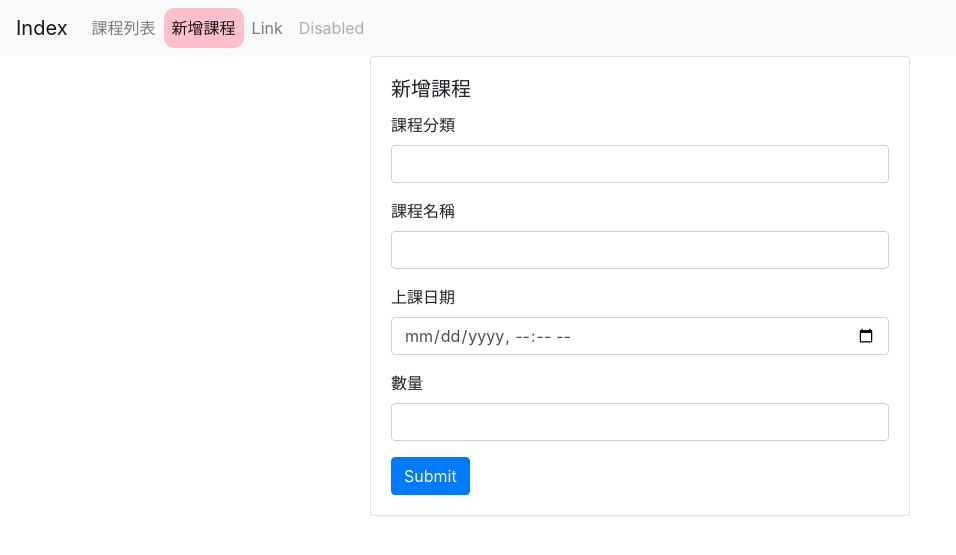
After one commit to snail356/PHPpractice, a PHP site: page /ab-insert.php in a window 1280 px wide. The commit adds this page. Shown: the top 555 px of the page, without its empty margins (0-956 px from the left). Run offline with PHP 8.4, Linux system fonts and the light colour scheme.

Commit message:
input type設定

```diff
--- /dev/null
+++ b/ab-insert.php
@@ -0,0 +1,66 @@
+<?php
+if(! isset($_SESSION)){
+    session_start();
+}
+$pageName = 'ab-insert';
+
+
+?>
+<?php include __DIR__. '/parts/html-head.php'; ?>
+
+<style>
+
+</style>
+
+<?php include __DIR__. '/parts/navbar.php'; ?>
+<div class="container">
+    <div class="row d-flex justify-content-center">
+        <div class="col-lg-6">
+            <?php if(isset($errorMsg)): ?>
+            <div class="alert alert-danger" role="alert">
+                <?= $errorMsg ?>
+            </div>
+            <?php endif ?>
+
+
+            <div class="card" >
+                <div class="card-body">
+                    <h5 class="card-title">新增課程</h5>
+
+                    <form method="post" novalidate onsubmit="checkFrom();return false;">
+                        <div class="form-group">
+                            <label for="category">課程分類</label>
+                            <input type="text" class="form-control" id="category" name="category">
+                        </div>
+                        <div class="form-group">
+                            <label for="classname">課程名稱</label>
+                            <input type="text" class="form-control" id="classname" name="classname">
+                        </div>
+                        <div class="form-group">
+                            <label for="date">上課日期</label>
+                            <input type="datetime-local" class="form-control" id="date" name="date">
+                        </div>
+                        <div class="form-group">
+                            <label for="amount">數量</label>
+                            <input type="number" class="form-control" id="amount" name="amount">
+                        </div>
+                        <button type="submit" class="btn btn-primary">Submit</button>
+                    </form>
+
+
+                </div>
+            </div>
+
+        </div>
+    </div>
+
+
+
+</div>
+<?php include __DIR__. '/parts/scripts.php'; ?>
+
+<script>
+
+
+</script>
+<?php include __DIR__. '/parts/html-foot.php'; ?>
--- a/parts/navbar.php
+++ b/parts/navbar.php
@@ -24,6 +24,9 @@ if (!isset($pageName)) $pageName = '';
       <li class="nav-item  <?= $pageName == 'ab-list' ? 'active' : ''; ?>">
         <a class="nav-link" href="<?php WEB_ROOT ?>ab-list.php">課程列表 </a>
       </li>
+      <li class="nav-item  <?= $pageName == 'ab-insert' ? 'active' : ''; ?>">
+        <a class="nav-link" href="<?php WEB_ROOT ?>ab-insert.php">新增課程 </a>
+      </li>
       <li class="nav-item">
         <a class="nav-link" href="#">Link</a>
       </li>
```
